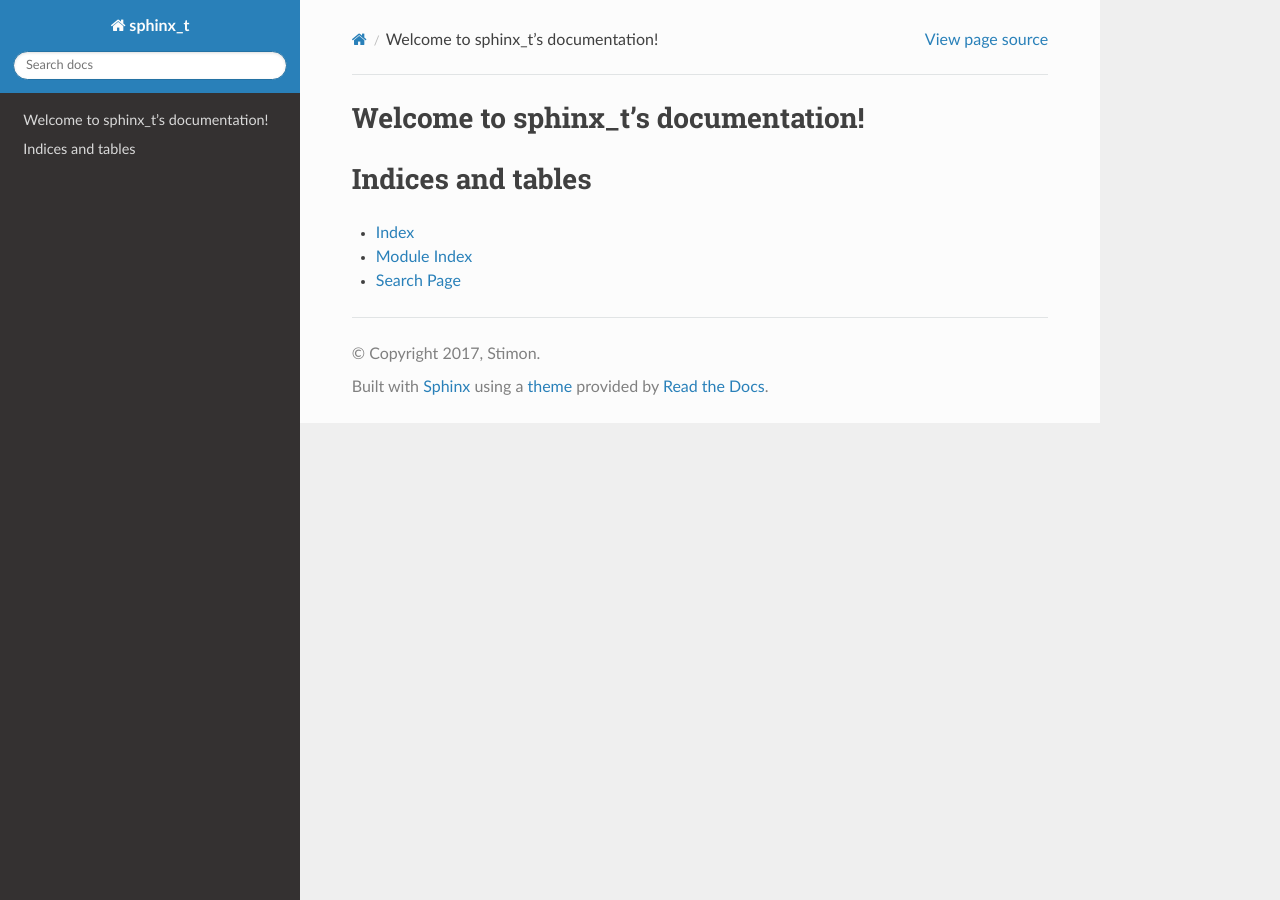
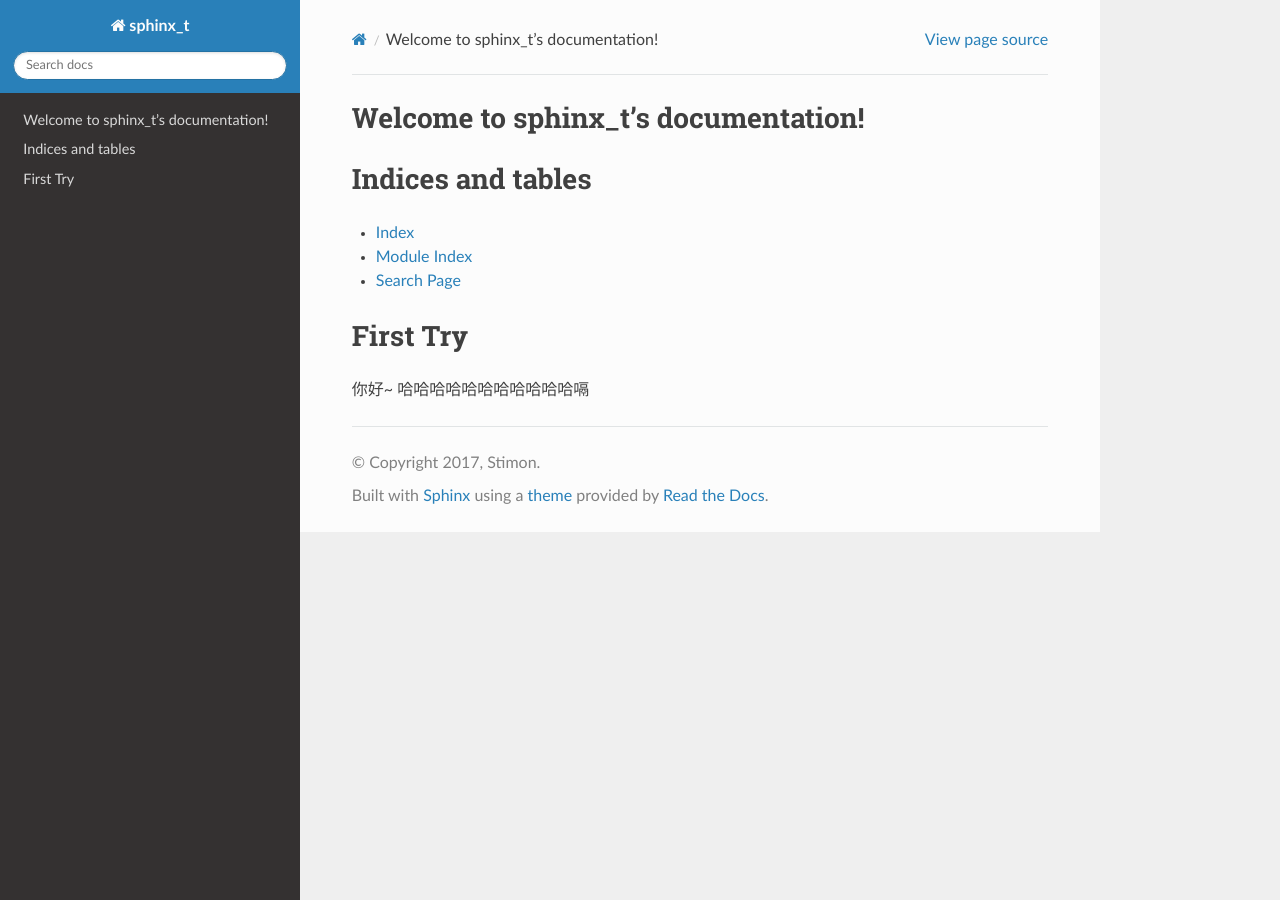
Before and after one commit to Commala/sphinx_test, a Sphinx documentation site: the page built from source/index.rst, in a window 1280 px wide. Built offline with Sphinx 7.4.7 and the Read the Docs theme 2.0.0, drawn with Linux system fonts in a browser that asks for light colours; formulas are drawn with MathJax 3.

Commit message:
中文提交测试

```diff
--- a/source/index.rst
+++ b/source/index.rst
@@ -18,3 +18,7 @@ Indices and tables
 * :ref:`genindex`
 * :ref:`modindex`
 * :ref:`search`
+
+First Try
+=========
+你好~ 哈哈哈哈哈哈哈哈哈哈哈嗝
```
